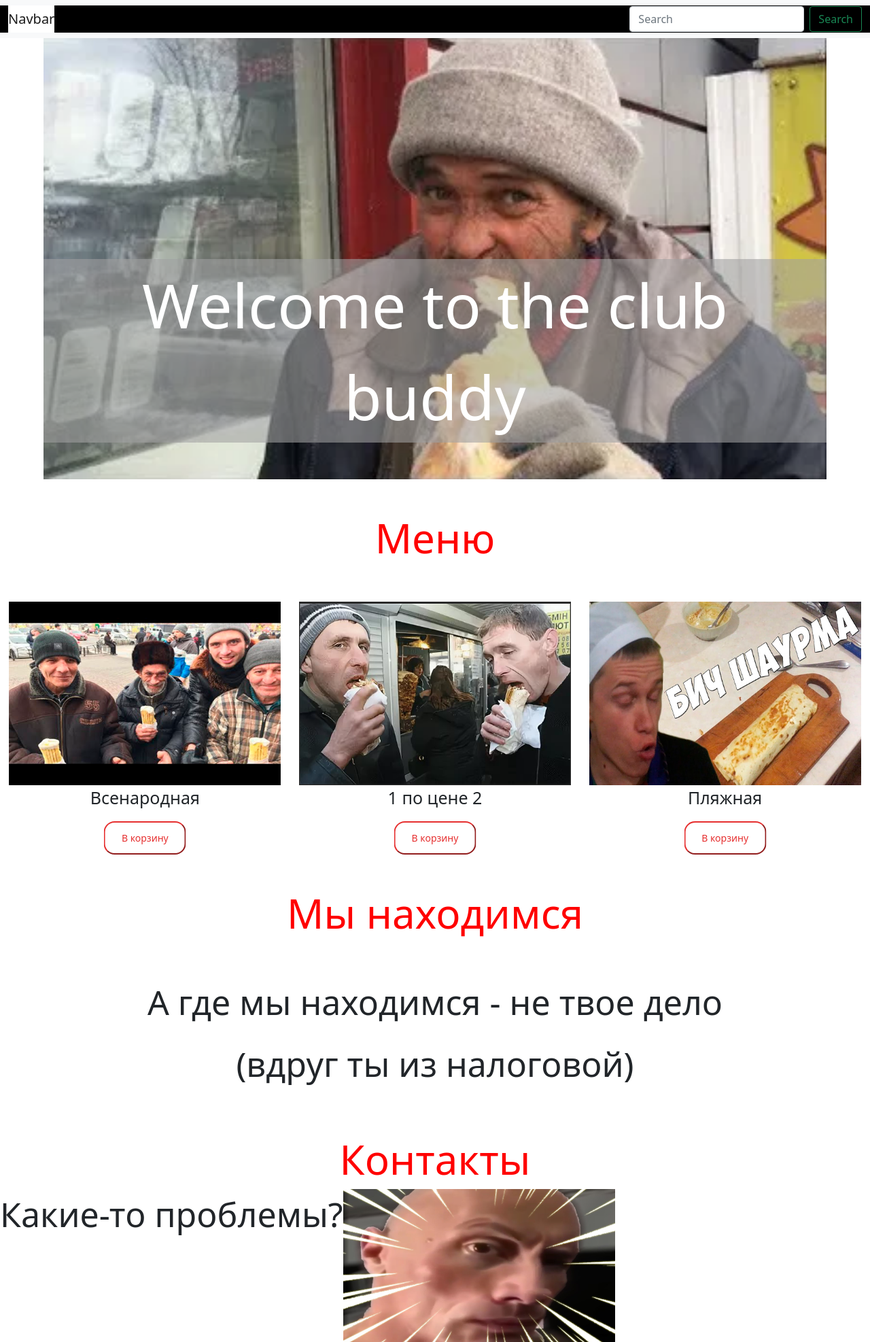
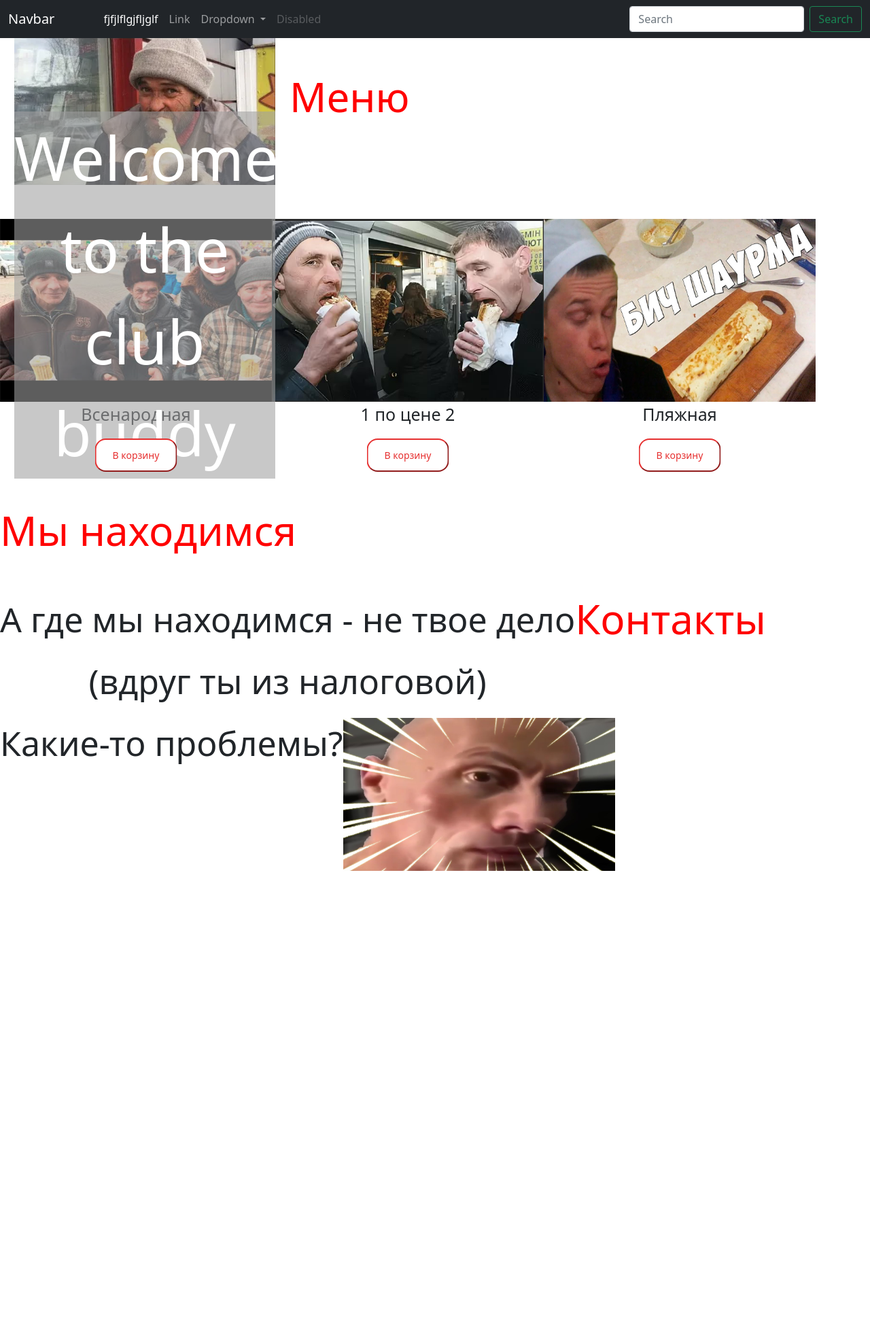
Before and after one commit to Vadcrut/yandex_site, a Python web app: template templates/main_page.html in a window 1280 px wide. Shown: the whole page at 68% size. After the commit the page ends 1281 px from the top, so only its background shows below. Run offline with Jinja, Linux system fonts and the light colour scheme; the template is opened without the code that fills it, so the values that code supplies are empty.

Commit message:
working_menu

```diff
--- a/static/css/style.css
+++ b/static/css/style.css
@@ -194,11 +194,13 @@ div#welcome_image {
     top: 0;
     z-index: 99999;
 }
-.container-fluid {
-    background-color: #000000;
+
+.brand {
+    text-decoration: none;
+
+    color: #ffffff;
 }
-.navbar-brand {
-    text-decoration: none;
-    background-color: white;
-    text-decoration-color: #ffffff;
+#all {
+display: flex;
+flex-wrap: wrap;
 }
--- a/templates/main_page.html
+++ b/templates/main_page.html
@@ -9,17 +9,16 @@
     <title>Document</title>
 </head>
 <body>
-    <div id="all">
-        <nav class="navbar navbar-expand-lg navbar-light bg-light">
+        <nav class="navbar navbar-expand-lg navbar-dark bg-dark" style="color:white;">
             <div class="container-fluid">
-              <a class="navbar-brand" href="#">Navbar</a>
+              <a class=" navbar-brand" href="#">Navbar</a>
               <button class="navbar-toggler" type="button" data-bs-toggle="collapse" data-bs-target="#navbarSupportedContent" aria-controls="navbarSupportedContent" aria-expanded="false" aria-label="Toggle navigation">
                 <span class="navbar-toggler-icon"></span>
               </button>
               <div class="collapse navbar-collapse" id="navbarSupportedContent">
-                <ul class="navbar-nav me-auto mb-2 mb-lg-0">
+                <ul class="navbar-nav me-auto px-5 mb-lg-0">
                   <li class="nav-item">
-                    <a class="nav-link active" aria-current="page" href="#">Home</a>
+                    <a class="nav-link active" aria-current="page" href="#">fjfjlflgjfljglf</a>
                   </li>
                   <li class="nav-item">
                     <a class="nav-link" href="#">Link</a>
@@ -46,6 +45,7 @@
               </div>
             </div>
           </nav>
+        <div id="all">
         <div id="welcome_image">
             <img src="../static/image/i.png" id="start_img">
             <div class="text_na_kartinke">
```
